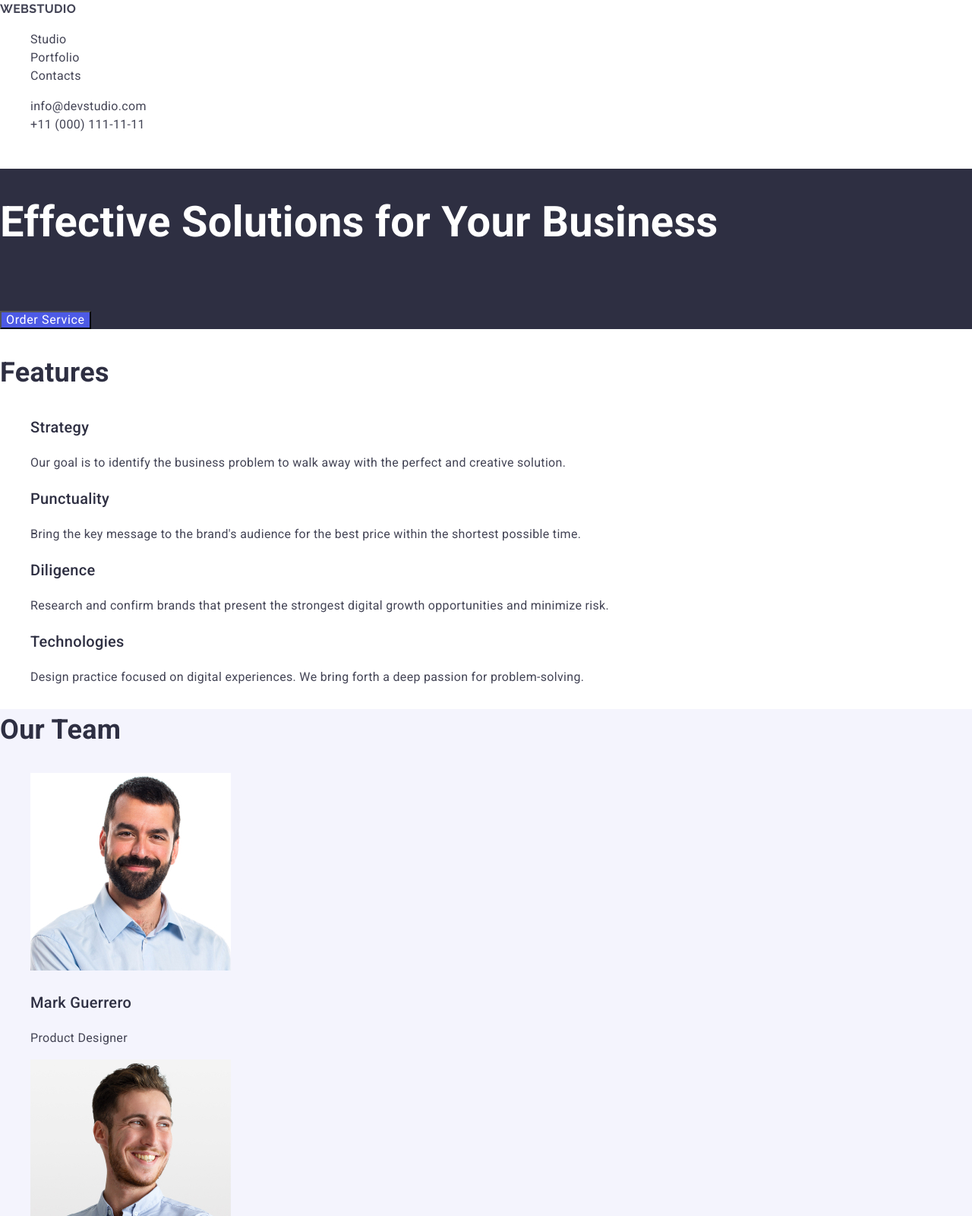
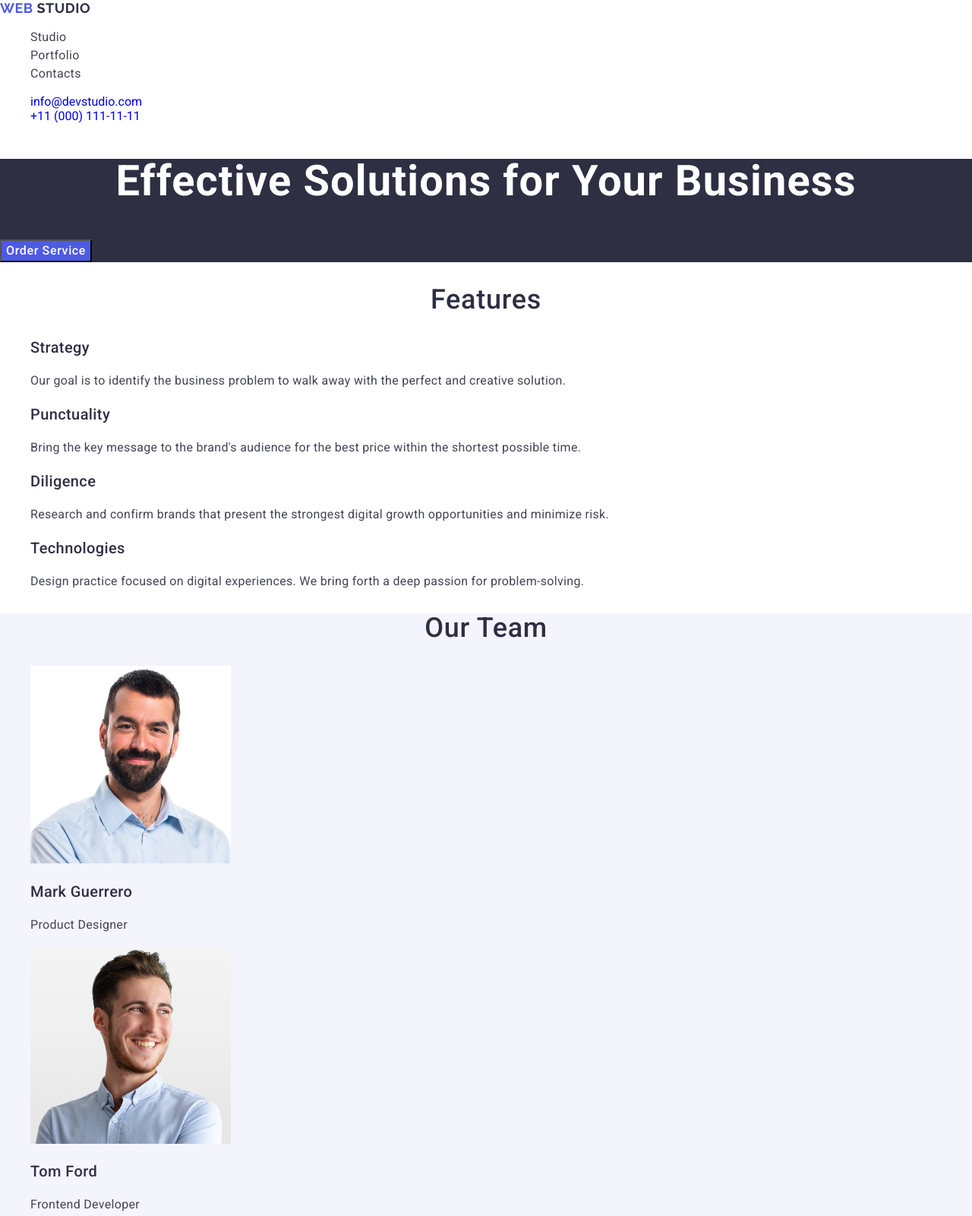
Before and after one commit to boobzzz/goit-markup-hw-02, a plain HTML site: page index.html in a window 1280 px wide. Shown: the top 1600 px of the page at 76% size. Drawn offline with nearby package versions, Linux system fonts and the light colour scheme.

Commit message:
Fixed according to requirements

```diff
--- a/css/styles.css
+++ b/css/styles.css
@@ -1,79 +1,125 @@
-:root {
-    --text: #434455;
-    --navy: #2E2F42;
-    --iris: #4D5AE5;
-    --cloud: #F4F4FD;
-    --white: #FFFFFF;
+body {
+    font-family: "Roboto", "Helvetica Neue", sans-serif;
+    background-color: #ffffff;
+    color: #434455;
 }
 
-body {
-    font-family: "Roboto", "Helvetica Neue", sans-serif;
-    letter-spacing: 0.02em;
-    line-height: 1.5;
-    background-color: var(--white);
-    color: var(--text);
-}
-
-h1, h2, h3 {
-    color: var(--navy);
-}
-
-h2 {
-    font-weight: 700;
-    font-size: 2.25em;
-}
-
-h3 {
-    font-weight: 500;
-    font-size: 1.25em;
+ul {
+    list-style-type: none;
 }
 
 a {
     text-decoration: none;
-    color: var(--text);
-}
-
-a:hover, a:focus {
-    color: var(--navy);
 }
 
 button {
     cursor: pointer;
 }
 
-ul {
-    list-style-type: none;
+.logo {
+    font-family: "Raleway", sans-serif;
+    font-weight: 700;
+    font-size: 18px;
+    line-height: 1.17;
+    letter-spacing: 0.03em;
+    text-transform: uppercase;
+    color: #4d5ae5;
 }
 
-address a {
+.logo-span {
+    color: #2e2f42;
+}
+
+.address {
     font-style: normal;
 }
 
-.logo {
-    font-family: "Raleway", serif;
-    font-weight: 700;
+.nav-studio,
+.nav-portfolio,
+.nav-contacts,
+.nav-studio,
+.nav-portfolio,
+.nav-contacts {
+    font-size: 16px;
+    letter-spacing: 0.02em;
+    line-height: 1.5;
+    color: #434455;
 }
 
-.service, footer {
-    background-color: var(--navy);
+.nav-studio:hover,
+.nav-studio:focus,
+.nav-portfolio:hover,
+.nav-portfolio:focus,
+.nav-contacts:hover,
+.nav-contacts:focus {
+    color: #404bbf;
 }
 
-.service h1 {
-    font-size: 3.5em;
-    line-height: 2.5;
-    color: var(--white);
+.service {
+    background-color: #2e2f42;
 }
 
-.service button {
+.service-title {
+    font-size: 56px;
+    line-height: 1.07;
+    text-align: center;
+    letter-spacing: 0.02em;
+    color: #ffffff;
+}
+
+.service-button {
+    line-height: 1.5;
+    font-weight: 500;
+    font-size: 16px;
     letter-spacing: 0.04em;
-    color: var(--white);
-    background-color: var(--iris);
+    background-color: #4d5ae5;
+    color: #ffffff;
+}
+
+.service-button:hover,
+.service-button:focus {
+    background-color: #404bbf;
+}
+
+.section-title {
+    font-weight: 500;
+    font-size: 36px;
+    line-height: 1.11;
+    letter-spacing: 0.02em;
+    text-transform: capitalize;
+    text-align: center;
+    color: #2e2f42;
+}
+
+.feature-title,
+.team-title,
+.portfolio-title {
+    font-weight: 500;
+    font-size: 20px;
+    line-height: 1.2;
+    letter-spacing: 0.02em;
+    color: #2e2f42;
+}
+
+.feature-desc,
+.team-desc,
+.portfolio-desc {
+    font-size: 16px;
+    line-height: 1.5;
+    letter-spacing: 0.02em;
+    color: #434455;
 }
 
 .team {
-    background-color: var(--cloud);
+    background-color: #f4f4fd;
 }
 
-footer p {
-    color: var(--cloud);
+.footer {
+    background-color: #2e2f42;
 }
+
+.footer-desc {
+    line-height: 1.5;
+    letter-spacing: 0.02em;
+    color: #F4F4FD;
+}
--- a/index.html
+++ b/index.html
@@ -3,31 +3,34 @@
 <head>
     <meta charset="UTF-8">
     <title>Homework 2</title>
-    <link rel="preconnect" href="https://fonts.googleapis.com" />
-    <link rel="preconnect" href="https://fonts.gstatic.com" crossorigin />
-    <link href="https://fonts.googleapis.com/css2?family=Raleway:wght@700&display=swap" rel="stylesheet" />
-    <link href="https://fonts.googleapis.com/css2?family=Raleway:wght@500&family=Roboto:wght@400;500;700&display=swap" rel="stylesheet" />
+    <link rel="preconnect" href="https://fonts.googleapis.com">
+    <link rel="preconnect" href="https://fonts.gstatic.com" crossorigin>
+    <link href="https://fonts.googleapis.com/css2?family=Raleway:wght@700&display=swap" rel="stylesheet">
+    <link href="https://fonts.googleapis.com/css2?family=Roboto:wght@400;500;700&display=swap" rel="stylesheet">
     <link rel="stylesheet" href="https://cdnjs.cloudflare.com/ajax/libs/modern-normalize/3.0.1/modern-normalize.min.css" integrity="sha512-q6WgHqiHlKyOqslT/lgBgodhd03Wp4BEqKeW6nNtlOY4quzyG3VoQKFrieaCeSnuVseNKRGpGeDU3qPmabCANg==" crossorigin="anonymous" referrerpolicy="no-referrer" />
     <link rel="stylesheet" href="./css/styles.css" />
 </head>
 <body>
     <header>
         <nav>
-            <a href="./index.html" class="logo">WEBSTUDIO</a>
-            <ul class="nav-list">
+            <a href="./index.html" class="logo">
+                web
+                <span class="logo-span">studio</span>
+            </a>
+            <ul>
                 <li>
-                    <a href="">Studio</a>
+                    <a href="./index.html" class="nav-studio">Studio</a>
                 </li>
                 <li>
-                    <a href="">Portfolio</a>
+                    <a href="" class="nav-portfolio">Portfolio</a>
                 </li>
                 <li>
-                    <a href="">Contacts</a>
+                    <a href="" class="nav-contacts">Contacts</a>
                 </li>
             </ul>
         </nav>
-        <address>
-            <ul class="address-list">
+        <address class="address">
+            <ul>
                 <li>
                     <a href="mailto:info@devstudio.com">info@devstudio.com</a>
                 </li>
@@ -39,98 +42,101 @@
     </header>
     <main>
         <section class="service">
-            <h1>Effective Solutions for Your Business</h1>
-            <button type="button">Order Service</button>
+            <h1 class="service-title">Effective Solutions for Your Business</h1>
+            <button type="button" class="service-button">Order Service</button>
         </section>
         <section class="features">
-            <h2>Features</h2>
+            <h2 class="section-title">features</h2>
             <ul>
                 <li>
-                    <h3>Strategy</h3>
-                    <p>Our goal is to identify the business problem to
+                    <h3 class="feature-title">Strategy</h3>
+                    <p class="feature-desc">Our goal is to identify the business problem to
                         walk away with the perfect and creative solution.</p>
                 </li>
                 <li>
-                    <h3>Punctuality</h3>
-                    <p>Bring the key message to the brand's audience for
+                    <h3 class="feature-title">Punctuality</h3>
+                    <p class="feature-desc">Bring the key message to the brand's audience for
                         the best price within the shortest possible time.</p>
                 </li>
                 <li>
-                    <h3>Diligence</h3>
-                    <p>Research and confirm brands that present the strongest
+                    <h3 class="feature-title">Diligence</h3>
+                    <p class="feature-desc">Research and confirm brands that present the strongest
                         digital growth opportunities and minimize risk.</p>
                 </li>
                 <li>
-                    <h3>Technologies</h3>
-                    <p>Design practice focused on digital experiences. We
+                    <h3 class="feature-title">Technologies</h3>
+                    <p class="feature-desc">Design practice focused on digital experiences. We
                         bring forth a deep passion for problem-solving.</p>
                 </li>
             </ul>
         </section>
         <section class="team">
-            <h2>Our Team</h2>
+            <h2 class="section-title">our team</h2>
             <ul>
                 <li>
                     <img src="./images/team-1.jpg" alt="Product Designer" width="264" height="260" />
-                    <h3>Mark Guerrero</h3>
-                    <p>Product Designer</p>
+                    <h3 class="team-title">Mark Guerrero</h3>
+                    <p class="team-desc">Product Designer</p>
                 </li>
                 <li>
                     <img src="./images/team-2.jpg" alt="Frontend Developer" width="264" height="260" />
-                    <h3>Tom Ford</h3>
-                    <p>Frontend Developer</p>
+                    <h3 class="team-title">Tom Ford</h3>
+                    <p class="team-desc">Frontend Developer</p>
                 </li>
                 <li>
                     <img src="./images/team-3.jpg" alt="Marketing" width="264" height="260" />
-                    <h3>Camila Garcia</h3>
-                    <p>Marketing</p>
+                    <h3 class="team-title">Camila Garcia</h3>
+                    <p class="team-desc">Marketing</p>
                 </li>
                 <li>
                     <img src="./images/team-4.jpg" alt="UI Designer" width="264" height="260" />
-                    <h3>Daniel Wilson</h3>
-                    <p>UI Designer</p>
+                    <h3 class="team-title">Daniel Wilson</h3>
+                    <p class="team-desc">UI Designer</p>
                 </li>
             </ul>
         </section>
         <section class="portfolio">
-            <h2>Our Portfolio</h2>
+            <h2 class="section-title">our portfolio</h2>
             <ul>
                 <li>
                     <img src="./images/portfolio-1.jpg" alt="Banking App" width="360" height="300" />
-                    <h3>Banking App</h3>
-                    <p>App</p>
+                    <h3 class="portfolio-title">Banking App</h3>
+                    <p class="portfolio-desc">App</p>
                 </li>
                 <li>
                     <img src="./images/portfolio-2.jpg" alt="Cashless Payment" width="360" height="300" />
-                    <h3>Cashless Payment</h3>
-                    <p>Marketing</p>
+                    <h3 class="portfolio-title">Cashless Payment</h3>
+                    <p class="portfolio-desc">Marketing</p>
                 </li>
                 <li>
                     <img src="./images/portfolio-3.jpg" alt="Meditation App" width="360" height="300" />
-                    <h3>Meditation App</h3>
-                    <p>App</p>
+                    <h3 class="portfolio-title">Meditation App</h3>
+                    <p class="portfolio-desc">App</p>
                 </li>
                 <li>
                     <img src="./images/portfolio-4.jpg" alt="Taxi Service" width="360" height="300" />
-                    <h3>Taxi Service</h3>
-                    <p>Marketing</p>
+                    <h3 class="portfolio-title">Taxi Service</h3>
+                    <p class="portfolio-desc">Marketing</p>
                 </li>
                 <li>
                     <img src="./images/portfolio-5.jpg" alt="Screen Illustrations" width="360" height="300" />
-                    <h3>Screen Illustrations</h3>
-                    <p>Design</p>
+                    <h3 class="portfolio-title">Screen Illustrations</h3>
+                    <p class="portfolio-desc">Design</p>
                 </li>
                 <li>
                     <img src="./images/portfolio-6.jpg" alt="Online Courses" width="360" height="300" />
-                    <h3>Online Courses</h3>
-                    <p>Marketing</p>
+                    <h3 class="portfolio-title">Online Courses</h3>
+                    <p class="portfolio-desc">Marketing</p>
                 </li>
             </ul>
         </section>
     </main>
-    <footer>
-        <a href="./index.html" class="logo">WEBSTUDIO</a>
-        <p>
+    <footer class="footer">
+        <a href="./index.html" class="logo">
+            web
+            <span>studio</span>
+        </a>
+        <p class="footer-desc">
             Increase the flow of customers and sales for your business with digital marketing & growth solutions.
         </p>
     </footer>
```
